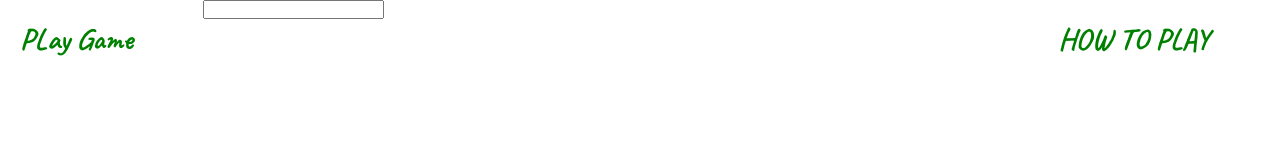
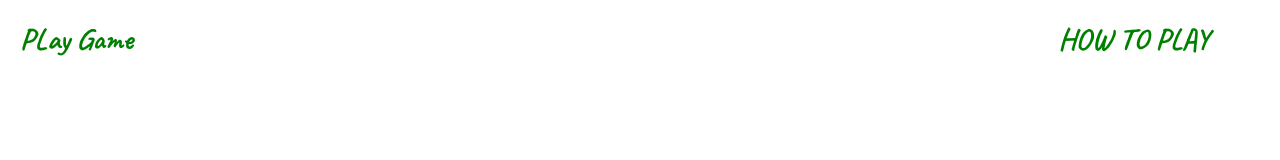
Before and after one commit to Kelvin950/Piggame, a website: page public/index.html in a window 1280 px wide. Shown: the top 160 px of the page. Drawn offline with Linux system fonts and the light colour scheme; a web font is replaced by a local one.

Commit message:
debugging the application and changing few logics

```diff
--- a/public/index.html
+++ b/public/index.html
@@ -104,7 +104,7 @@
 
 </div>
 
-<input type="text"/>
+
 
 </body>
 <script src="ui.js"></script>
```
Also changed, not shown: README.MD, public/img/Screenshot (118).png (added), public/img/Screenshot (119).png (added), public/img/Screenshot (120).png (added), public/img/Screenshot (121).png (added), public/img/Screenshot (122).png (added), public/img/Screenshot (123).png (added), public/img/Screenshot (124).png (added), public/img/Screenshot (125).png (added).
